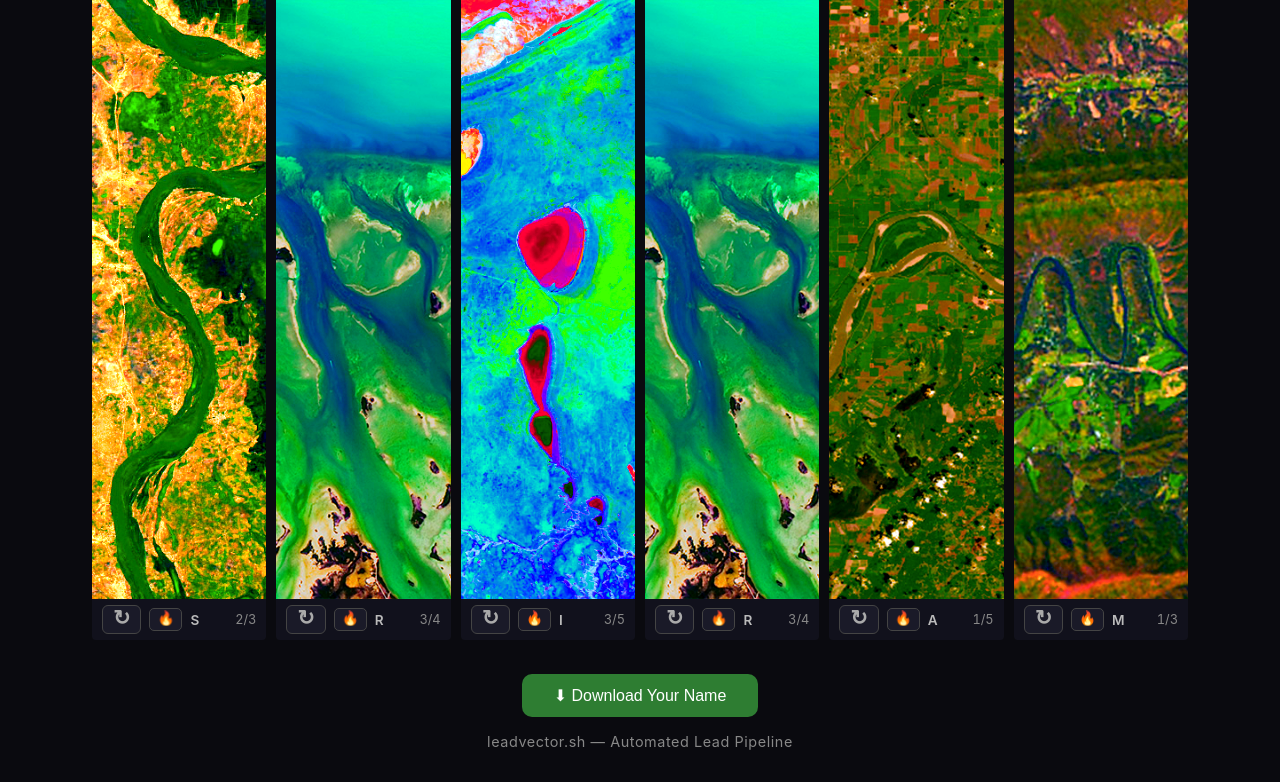
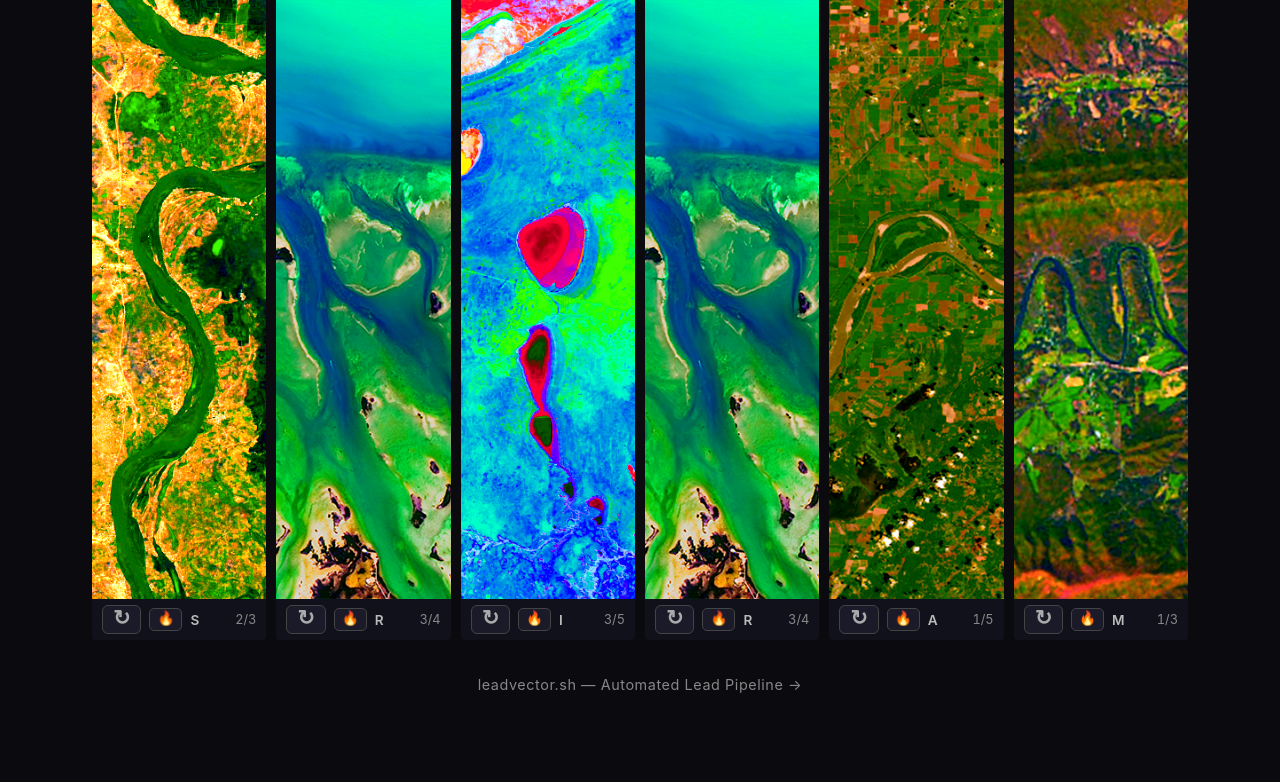
Before and after one commit to Ramsec-create/geoglyph, a FastAPI app: page / in a window 1280 px wide. Shown: the part 275-1057 px from the top of the page. After the commit the page ends 968 px from the top, so only its background shows below. Run offline with FastAPI, Linux system fonts and the light colour scheme.

Commit message:
remove download button, make brand heading a clickable link to leadvector.sh

```diff
--- a/templates/index.html
+++ b/templates/index.html
@@ -232,37 +232,22 @@
   }
   .letter-slot img.cycling { animation: cycleIn 0.2s ease-out; }
 
-  /* Download area */
-  .download-area {
+  .brand-section {
     display: none;
     margin-top: 1.5rem;
     text-align: center;
   }
-  .download-area .btn-download {
-    background: #2e7d32;
-    color: #fff;
-    padding: 0.75rem 2rem;
-    border: none;
-    border-radius: 10px;
-    font-size: 1rem;
-    font-weight: 500;
-    cursor: pointer;
-    transition: background 0.2s;
-  }
-  .download-area .btn-download:hover {
-    background: #388e3c;
-  }
-  .download-area .btn-download:active {
-    background: #1b5e20;
-  }
-
-  .brand-heading {
-    margin-top: 1rem;
+  .brand-section a {
+    display: inline-block;
+    color: #888;
+    text-decoration: none;
     font-size: 0.9rem;
     font-weight: 400;
-    color: #888;
-    text-align: center;
     letter-spacing: 0.04em;
+    transition: color 0.2s;
+  }
+  .brand-section a:hover {
+    color: #4fc3f7;
   }
 
   .btn-share {
@@ -390,9 +375,10 @@
     <div class="empty-state">Enter a name above and hit Go ✨</div>
   </div>
 
-  <div class="download-area" id="downloadArea" style="display:none;">
-    <button class="btn-download" onclick="downloadImage()">⬇ Download Your Name</button>
-    <h2 class="brand-heading">leadvector.sh — Automated Lead Pipeline</h2>
+  <div class="brand-section" id="brandSection" style="display:none;">
+    <a href="https://leadvector.sh" target="_blank" rel="noopener noreferrer" class="brand-heading">
+      leadvector.sh — Automated Lead Pipeline →
+    </a>
   </div>
 </div>
 
@@ -448,10 +434,14 @@ function getRandomVariant(letter) {
 
 function renderName() {
   const raw = $('nameInput').value.trim();
-  if (!raw) return;
+  if (!raw) { $('brandSection').style.display = 'none'; return; }
 
   const name = raw.toLowerCase().replace(/[^a-z ]/g, '');
-  if (!name) { $('letterDisplay').innerHTML = '<div class="empty-state">Only letters allowed 🌍</div>'; return; }
+  if (!name) {
+    $('letterDisplay').innerHTML = '<div class="empty-state">Only letters allowed 🌍</div>';
+    $('brandSection').style.display = 'none';
+    return;
+  }
 
   currentName = name;
 
@@ -463,7 +453,7 @@ function renderName() {
 
   buildDisplay();
   $('controls').style.display = 'flex';
-  $('downloadArea').style.display = 'block';
+  $('brandSection').style.display = 'block';
 }
 
 function buildDisplay() {
@@ -645,43 +635,6 @@ function applyFilter() {
   buildDisplay();
 }
 
-function downloadImage() {
-  const choices = {};
-  for (const c of currentName) {
-    if (c !== ' ' && (c in currentVariants)) {
-      choices[c] = currentVariants[c];
-    }
-  }
-
-  const params = new URLSearchParams({ name: currentName });
-  if (Object.keys(choices).length > 0) {
-    params.set('variants', JSON.stringify(choices));
-  }
-  params.set('watermarked', 'true');
-  params.set('height', '1200');
-  params.set('show_locations', 'true');
-
-  // Include current filter state
-  const globalFilter = $('filterSelect').value;
-  if (globalFilter) {
-    params.set('filter', globalFilter);
-  }
-  const activeOverrides = Object.entries(currentFilters)
-    .filter(([letter, f]) => f && f !== globalFilter);
-  if (activeOverrides.length > 0) {
-    params.set('letter_filters', JSON.stringify(Object.fromEntries(activeOverrides)));
-  }
-
-  const resultUrl = '/generate?' + params.toString();
-
-  // Fetch and download without rendering
-  const fileName = currentName.replace(/ /g, '_') + '_geoglyph.jpg';
-  fetch(resultUrl)
-    .then(r => r.blob())
-    .then(blob => downloadBlob(blob, fileName))
-    .catch(() => showToast('Failed to generate image. Try again.'));
-}
-
 // ===== Share =====
 function shareCurrentName() {
   if (currentName) shareImage();
```
